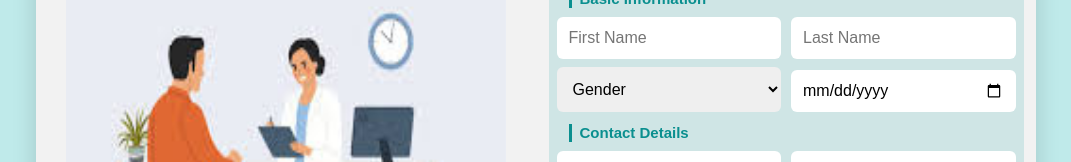
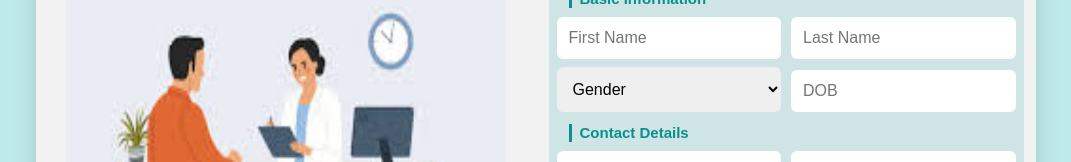
Before and after one commit to pMaitri01/Medi-Track-Frontend, a React (Create React App) app: page /Registration in a window 1280 px wide. Shown: the part 210-372 px from the top of the page, without its empty margins (104-1175 px from the left). Built offline with nearby package versions, Linux system fonts and the light colour scheme.

Commit message:
All Validations completed in patient registration

```diff
--- a/src/patient/pages/Registration.js
+++ b/src/patient/pages/Registration.js
@@ -18,13 +18,43 @@ export default function Register() {
     confirmPassword: ""
   });
 
+  // const handleChange = (e) => {
+  //   setFormData({ ...formData, [e.target.name]: e.target.value });
+  //   // First Name & Last Name (only alphabets)
+  // if (name === "fname" || name === "lname") {
+  //   if (/^[A-Za-z]*$/.test(value)) {
+  //     setFormData({ ...formData, [name]: value });
+  //   }
+  //   return;
+  // }
+  // };
   const handleChange = (e) => {
-    setFormData({ ...formData, [e.target.name]: e.target.value });
-  };
+  const { name, value } = e.target; // ✅ VERY IMPORTANT
+
+  // ✅ First Name & Last Name (only alphabets)
+  if (name === "fname" || name === "lname") {
+    if (/^[A-Za-z]*$/.test(value)) {
+      setFormData((prev) => ({ ...prev, [name]: value }));
+    }
+    return;
+  }
+
+  // ✅ Mobile (only digits, max 10)
+  if (name === "mobile") {
+    if (/^\d*$/.test(value) && value.length <= 10) {
+      setFormData((prev) => ({ ...prev, mobile: value }));
+    }
+    return;
+  }
+
+  // ✅ Normal fields
+  setFormData((prev) => ({ ...prev, [name]: value }));
+};
      const navigate = useNavigate();
 
 //handle subit function
   const handleSubmit = async (e) => {
+
   e.preventDefault();
 
   if (formData.password !== formData.confirmPassword) {
@@ -61,9 +91,10 @@ export default function Register() {
 };
 
 // password
-if (formData.password.length < 4) {
-    alert("Password must be at least 4 characters");
-    return;
+const passRegex = /^(?=.*[a-z])(?=.*[A-Z])(?=.*\d)(?=.*[@$!%*?&])[A-Za-z\d@$!%*?&]{6,}$/;
+if(!passRegex.test(formData.password)){
+  alert("Enter a strong password (min 6 chars with A-Z, a-z, 0-9 & special character).");
+  return;
   }
 
   // ✅ Password match validation
@@ -123,8 +154,16 @@ if (formData.password.length < 4) {
   <h3 className="section-title">Basic Information</h3>
 
   <div className="row">
-    <input type="text" name="fname" placeholder="First Name" onChange={handleChange} required />
-    <input type="text" name="lname" placeholder="Last Name" onChange={handleChange} required />
+    <input type="text" name="fname" placeholder="First Name" onChange={handleChange} onKeyPress={(e) => {
+    if (!/[A-Za-z ]/.test(e.key)) {
+      e.preventDefault(); // ❌ blocks numbers & symbols
+    }
+  }}required />
+    <input type="text" name="lname" placeholder="Last Name" onChange={handleChange} onKeyPress={(e) => {
+    if (!/[A-Za-z ]/.test(e.key)) {
+      e.preventDefault(); // ❌ blocks numbers & symbols
+    }
+  }}required />
   </div>
 
   <div className="row">
@@ -134,11 +173,15 @@ if (formData.password.length < 4) {
       <option>Female</option>
       <option>Other</option>
     </select>
-
     <input
-      type="date"
+      type="text"
       name="dob"
-      max={new Date().toISOString().split("T")[0]} // 👈 prevents future dates
+      placeholder="DOB"
+      onFocus={(e) => (e.target.type = "date")}
+      onBlur={(e) => {
+        if (!e.target.value) e.target.type = "text";
+      }}
+      max={new Date().toISOString().split("T")[0]}
       onChange={handleChange}
       required
     />
```
